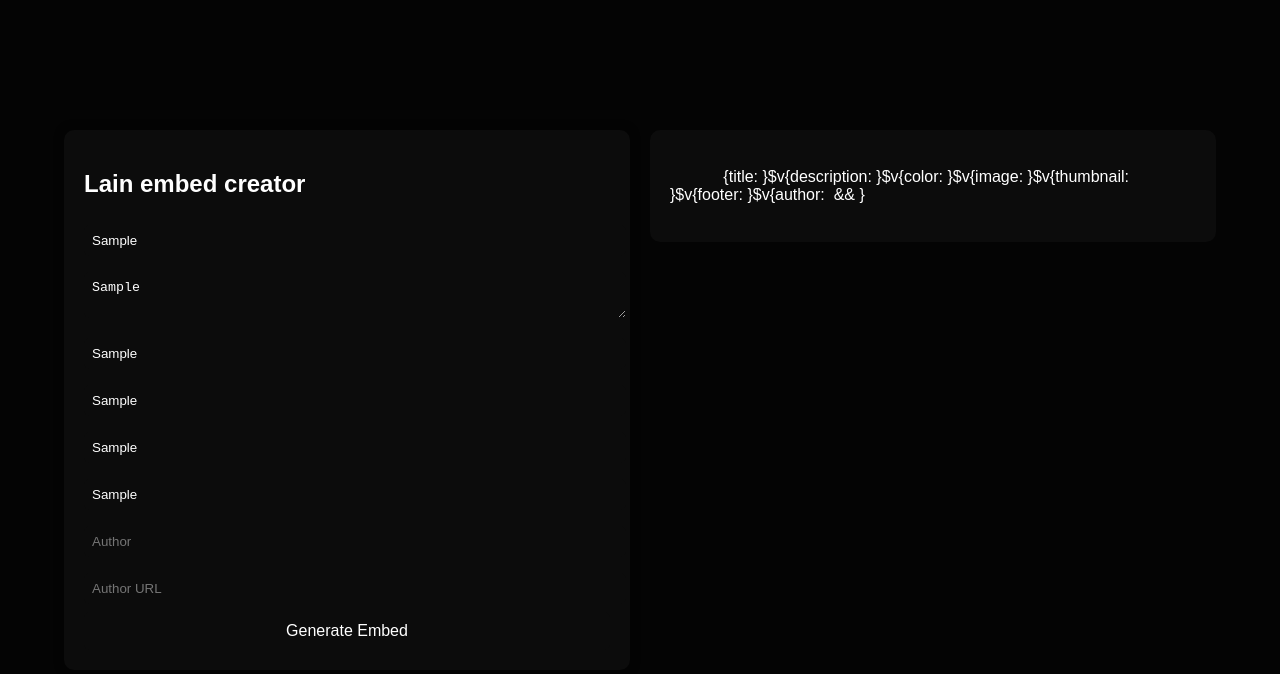
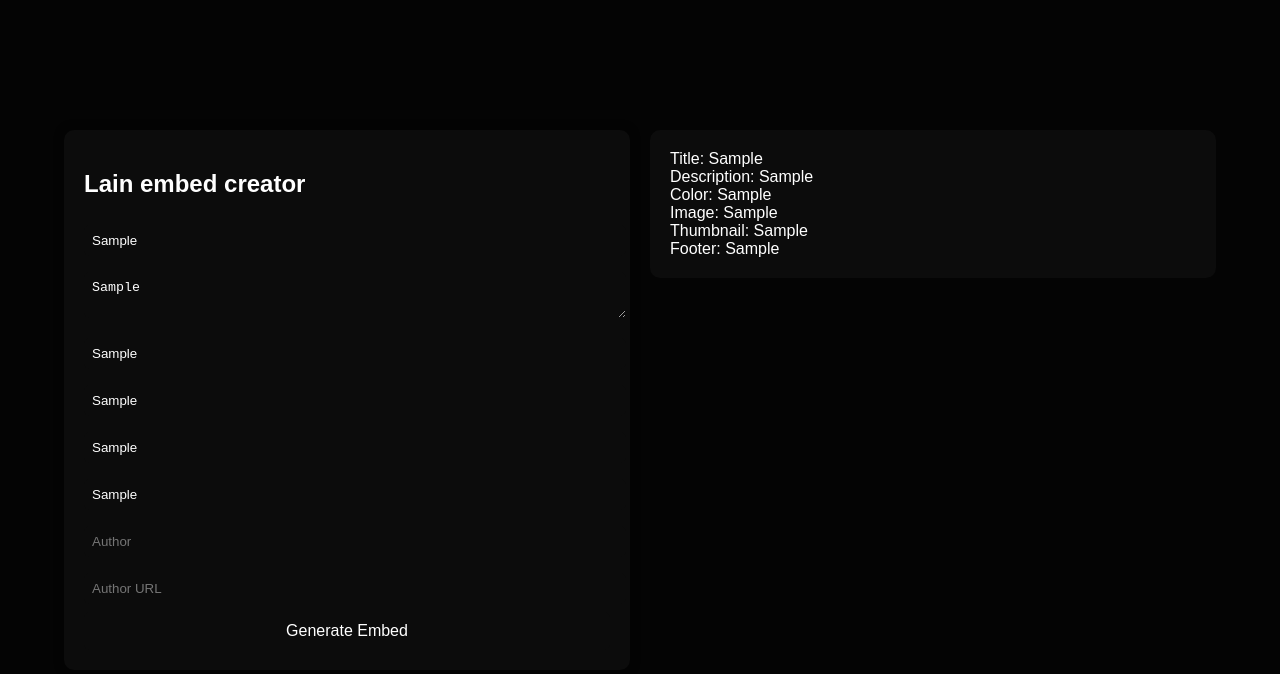
Before and after one commit to enlarged/okay, a plain HTML site: page embeds.html in a window 1280 px wide. Both pictures are taken after typing "Sample", "Sample", "Sample", "Sample", "Sample", "Sample" into the empty fields and a click on the button "Generate Embed". Drawn offline with Linux system fonts and the light colour scheme.

Commit message:
Update embeds.html

```diff
--- a/embeds.html
+++ b/embeds.html
@@ -20,9 +20,7 @@
             <input type="text" id="authorUrl" placeholder="Author URL">
             <button onclick="generate()">Generate Embed</button>
         </div>
-        <div class="embed-output" id="embedOutput">
-            {title: }$v{description: }$v{color: }$v{image: }$v{thumbnail: }$v{footer: }$v{author:  && }
-        </div>
+        <div class="embed-output" id="embedOutput"></div>
     </div>
 
     <script>
@@ -38,15 +36,16 @@
 
             let embedOutput = '';
 
-            if (title !== '') embedOutput += {title: ${title}};
-            if (description !== '') embedOutput += $v{description: ${description}};
-            if (color !== '') embedOutput += $v{color: ${color}};
-            if (image !== '') embedOutput += $v{image: ${image}};
-            if (thumbnail !== '') embedOutput += $v{thumbnail: ${thumbnail}};
-            if (footer !== '') embedOutput += $v{footer: ${footer}};
-            if (author !== '' && authorUrl !== '') embedOutput += $v{author: ${author} && ${authorUrl}};
+            if (title !== '') embedOutput += `Title: ${title}\n`;
+            if (description !== '') embedOutput += `Description: ${description}\n`;
+            if (color !== '') embedOutput += `Color: ${color}\n`;
+            if (image !== '') embedOutput += `Image: ${image}\n`;
+            if (thumbnail !== '') embedOutput += `Thumbnail: ${thumbnail}\n`;
+            if (footer !== '') embedOutput += `Footer: ${footer}\n`;
+            if (author !== '' && authorUrl !== '') embedOutput += `Author: ${author} (URL: ${authorUrl})\n`;
 
-            document.getElementById('embedOutput').textContent = embedOutput;
+            // Display the output only if there's something to show
+            document.getElementById('embedOutput').textContent = embedOutput.trim();
         }
     </script>
 </body>
```
